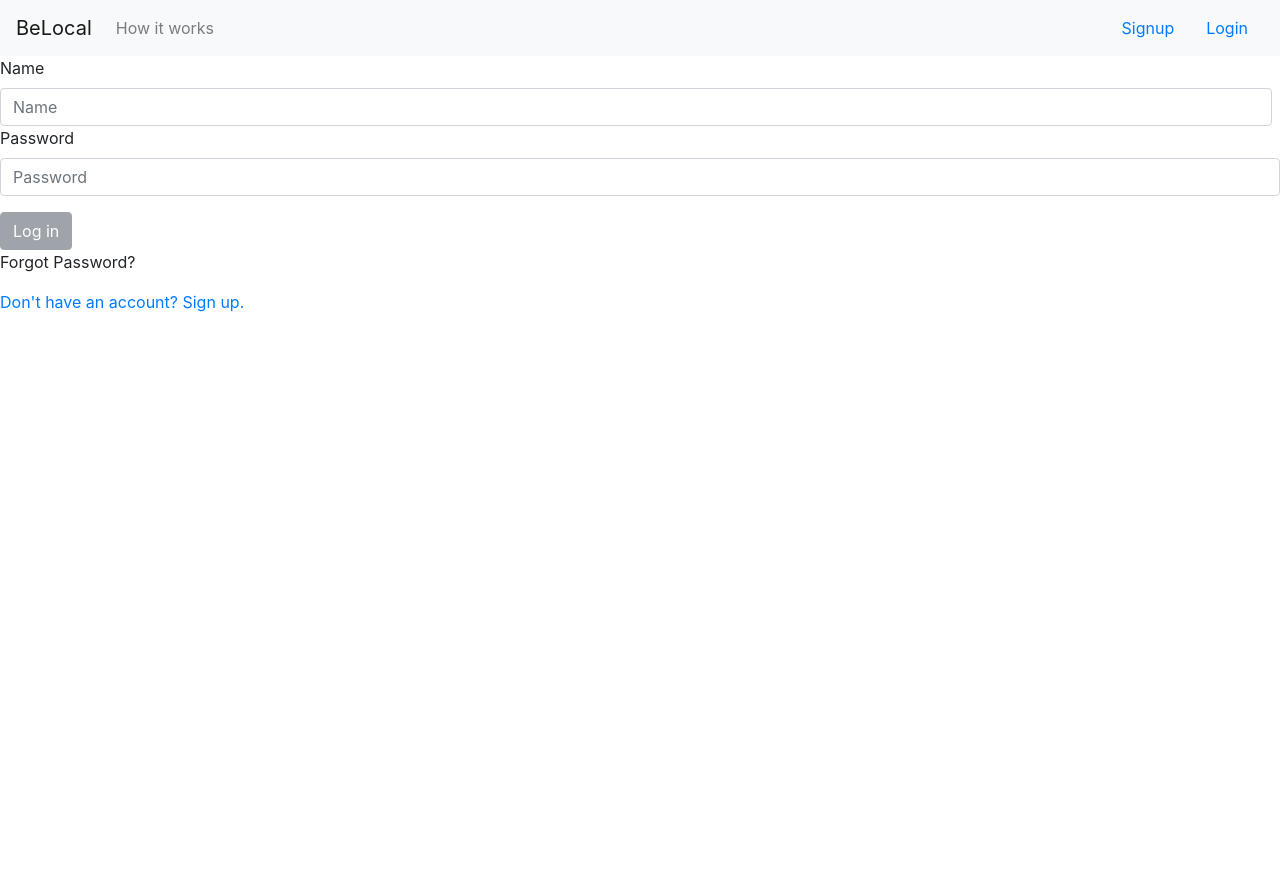
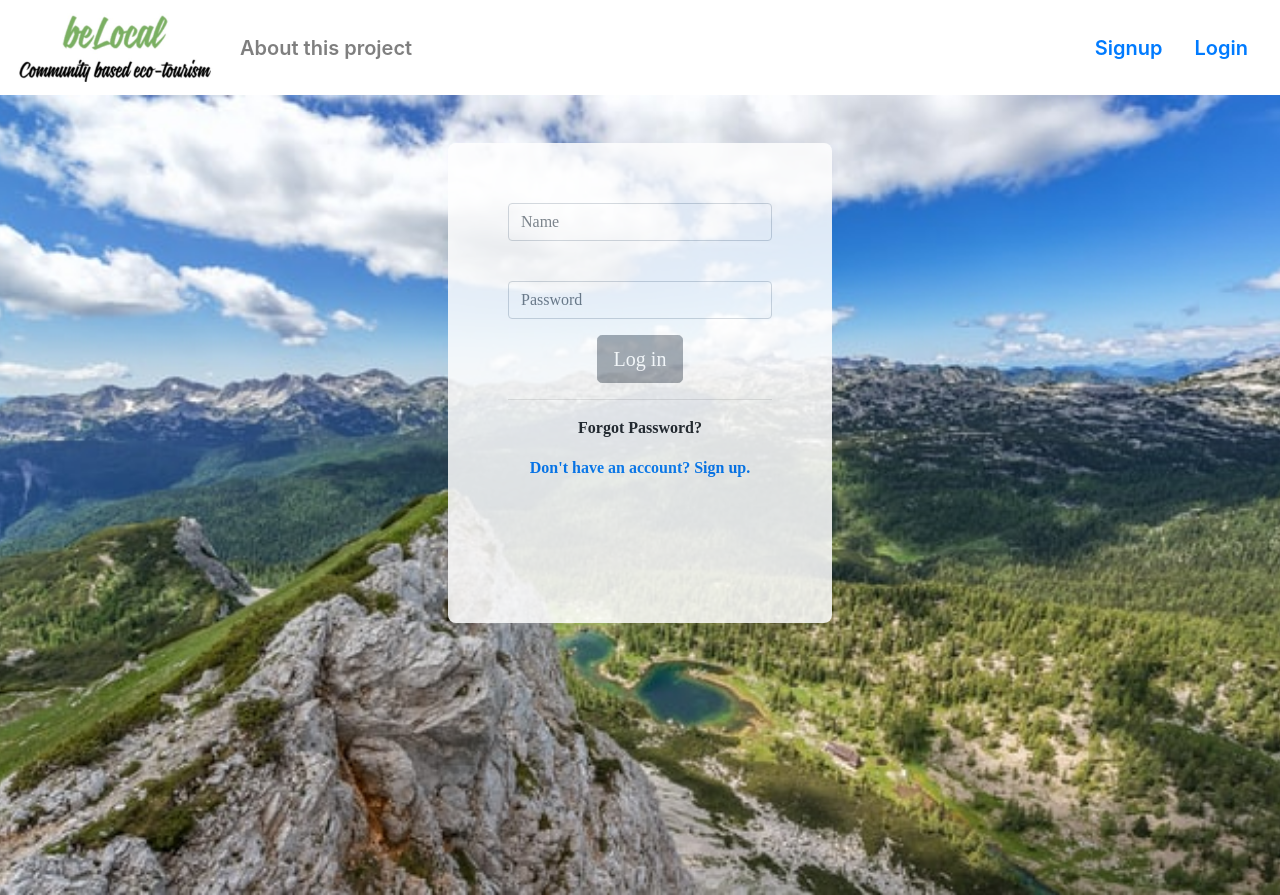
Before and after one commit to atowarek/beLocal-finalproject, a React (Create React App) app in the folder client/: page /login in a window 1280 px wide. Before the commit the page ends 800 px from the top, so only its background shows below. Built offline with nearby package versions, Linux system fonts and the light colour scheme; no server answers; what google-maps-react would draw is missing.

Commit message:
fix: profile and navbar

```diff
--- a/client/src/Components/dashboard.jsx
+++ b/client/src/Components/dashboard.jsx
@@ -19,6 +19,7 @@ import {
   ModalBody,
   ModalFooter,
 } from 'reactstrap'
+import './dashboard.css'
 
 class Dashboard extends Component {
   state = {
@@ -105,34 +106,25 @@ class Dashboard extends Component {
   render() {
     const { activities, userActivities } = this.state
     const { user } = this.props
-    if (!user) {
-      return (
-        <div>
-          <h1>You need to log in first</h1>
-          <Button color='primary' onClick={this.loginRedirect}>
-            Login
-          </Button>
-        </div>
-      )
-    }
+    if (!user) return
     return (
       <div className='dashboard'>
-        <h2> Hi, {user.name}!</h2> <br />
+        <br />
+        <h2> Hi, {user.name}!</h2>
+        <br />
         <h3>
           Here you can see the activities you organize or participate. <br />
-          Or create a new one!
-        </h3>
+          Or create a new one! <br />
           <br />
-        {/* move this button to the right? or in the upper right corner?*/}
-        <Button className='btn' onClick={this.addActivity}>
+          <Button color='secondary' onClick={this.addActivity}>
             Create a new activity!
           </Button>
+          <hr />
+        </h3>
         <h3> MY ACTIVITIES: </h3>
-        <Container className='themed-container' fluid='sm'>
-          <Row>
+        <Container className='card-dash' fluid='sm'>
           <Col xs='6' className='column'>
             <h4> participating: </h4>
-              <Row>
             {userActivities.map((activities, index) => {
               const {
                 picture,
@@ -161,9 +153,7 @@ class Dashboard extends Component {
                         'DD/MM/YYYY'
                       )}
                       -
-                          {dayjs(activities.activitie.endDate).format(
-                            'DD/MM/YYYY'
-                          )}
+                      {dayjs(activities.activitie.endDate).format('DD/MM/YYYY')}
                     </CardText>
                     <CardText>
                       {activities.activitie.startHour}-
@@ -180,25 +170,21 @@ class Dashboard extends Component {
                     </Button>
                     <Modal isOpen={this.state.modal} toggle={this.toggle}>
                       <ModalHeader toggle={this.toggle}>
-                            Scan this QR code for a 20% discount on your
-                            selected activity!
+                        Scan this QR code for a 20% discount on your selected
+                        activity!
                       </ModalHeader>
                       <ModalBody>
                         <QrCode />
                       </ModalBody>
-                          <ModalFooter>
-                            Send the QR Code by email (??)
-                          </ModalFooter>
+                      <ModalFooter>Send the QR Code by email (??)</ModalFooter>
                     </Modal>
                   </CardBody>
                 </Card>
               )
             })}
-              </Row>
           </Col>
-            <Col xs='6'>
+          <Col xs='6' className='column'>
             <h4> organizing: </h4>
-              <Row>
             {activities.map(
               activity =>
                 activity.hostingId === user.id && (
@@ -223,9 +209,7 @@ class Dashboard extends Component {
                   </Card>
                 )
             )}
-              </Row>
           </Col>
-          </Row>
         </Container>
       </div>
     )
--- a/client/src/Components/login.jsx
+++ b/client/src/Components/login.jsx
@@ -2,6 +2,7 @@ import React from 'react'
 import axios from 'axios'
 import { Button, Form, FormGroup, Label, Input, Alert } from 'reactstrap'
 import { Link } from 'react-router-dom'
+import './login.css'
 
 class Login extends React.Component {
   constructor(props) {
@@ -31,7 +32,7 @@ class Login extends React.Component {
       },
     })
       .then(response => {
-        localStorage.setItem('token', response.data.token)
+        this.props.onLogin(response.data.token)
         this.setState({ loggedIn: true })
         this.dashboardRedirect()
         console.log(response.data)
@@ -54,7 +55,9 @@ class Login extends React.Component {
   render() {
     const { name, password, error, loggedIn } = this.state
     return (
-      <div>
+      <div className='login'>
+        <br />
+        <br />
         {error && (
           <Alert color='primary'>
             Sorry, name or password are incorrect! Try again, or sign up!
@@ -68,11 +71,8 @@ class Login extends React.Component {
             </h2>
           </div>
         ) : (
-          <Form onSubmit={this.login}>
-            <FormGroup className='mb-2 mr-sm-2 mb-sm-0'>
-              <Label for='name' className='mr-sm-2'>
-                Name
-              </Label>
+          <Form className='login-container' onSubmit={this.login}>
+            <FormGroup>
               <Input
                 value={name}
                 onChange={this.handleChange}
@@ -82,11 +82,9 @@ class Login extends React.Component {
                 className='form-name'
                 required='required'
               />
-            </FormGroup>
+            </FormGroup>{' '}
+            <br></br>
             <FormGroup>
-              <Label for='password' className='mr-sm-2'>
-                Password
-              </Label>
               <Input
                 value={password}
                 onChange={this.handleChange}
@@ -97,9 +95,10 @@ class Login extends React.Component {
                 required='required'
               />
             </FormGroup>
-            <Button className='button' disabled={!name || !password}>
+            <Button color='secondary' size='lg' disabled={!name || !password}>
               Log in
             </Button>
+            <hr />
             <p>Forgot Password?</p>
             <Link to='/signup'>Don't have an account? Sign up.</Link>
           </Form>
--- a/client/src/Components/navbar.jsx
+++ b/client/src/Components/navbar.jsx
@@ -1,32 +1,26 @@
 import React, { useEffect, useState } from 'react'
-import { Navbar, NavbarBrand, Nav, NavItem, NavLink } from 'reactstrap'
+import { Navbar, NavbarBrand, Nav, NavLink } from 'reactstrap'
+import './navbar.css'
 
 const OurNavbar = props => {
-  //const [loggedIn, setLoggedIn] = useState(false)
-  // const [sessionToken, setSessionToken] = useState(null)
-
-  // useEffect(() => {
-  //   const token = localStorage.getItem('token')
-  //   setSessionToken(token)
-  // }, [])
-
-  // const logout = () => {
-  //   setSessionToken(null)
-  //   localStorage.clear()
-  // }
-
-
   return (
     <div>
-      <Navbar color='light' light expand='md'>
-        <NavbarBrand href='/'>BeLocal</NavbarBrand>
+      <Navbar color='white' className='navbar' light expand='md'>
+        <NavbarBrand>
+          <a href='/'>
+            <img src='/img/logo2.jpg' alt='image' style={{ width: 200 }} />
+          </a>
+        </NavbarBrand>
         <Nav className='mr-auto' navbar>
-          <NavItem>
-            <NavLink href='/about'> How it works</NavLink>
-          </NavItem>
+          <NavLink href='/about'> About this project</NavLink>
         </Nav>
+        {/* <div>
+          <NavLink exact activeClassName='active-page' to='/about'>
+            How it works
+          </NavLink>
+        </div> */}
         <Nav>
-          {props.sessionToken ? (
+          {props.isLoggedIn ? (
             <Nav>
               <NavLink href='/dashboard'>Profile</NavLink>
               <NavLink href='/' onClick={props.logout()}>
```
Lines whose indentation alone changed are shown as unchanged.
